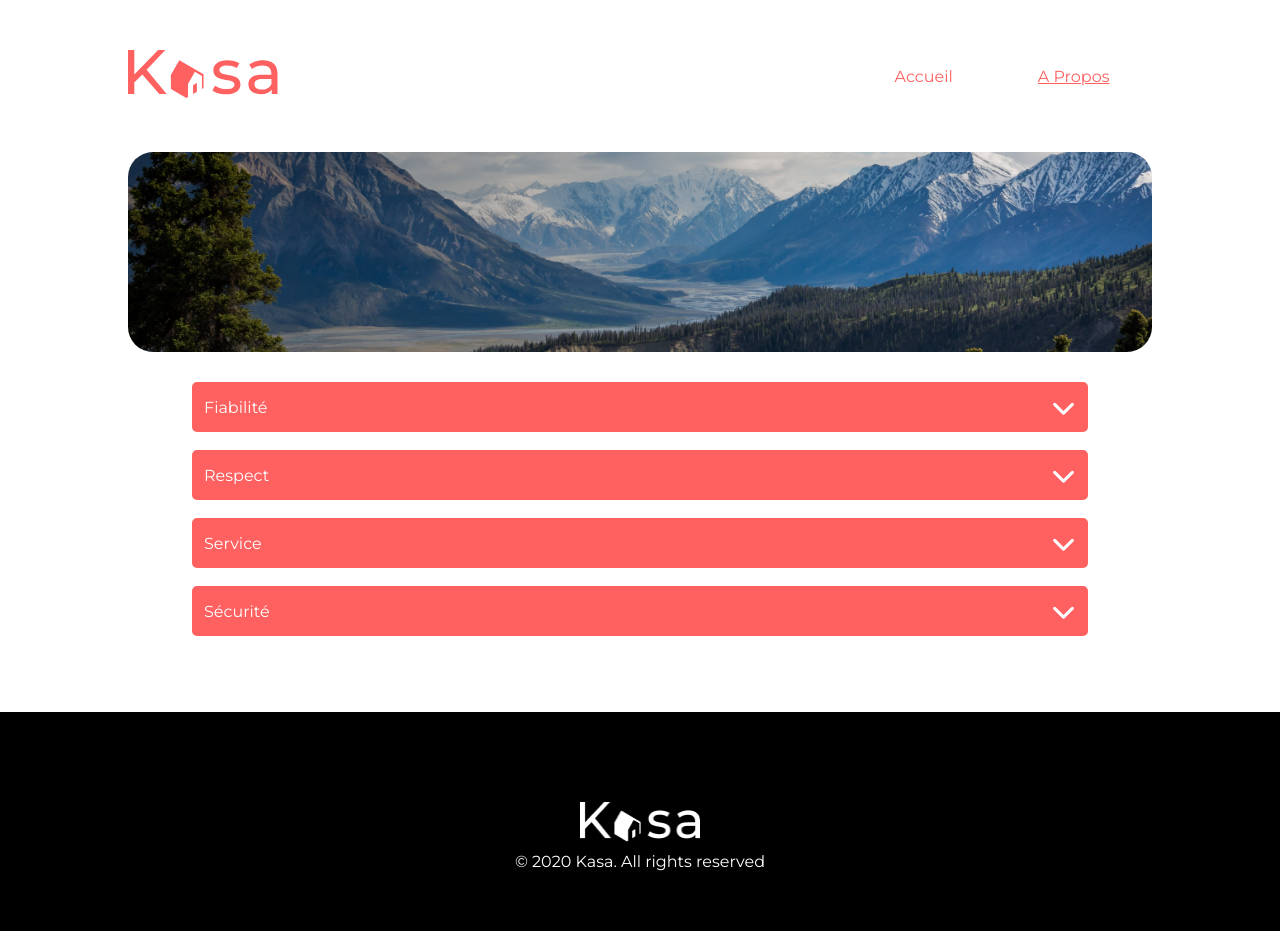
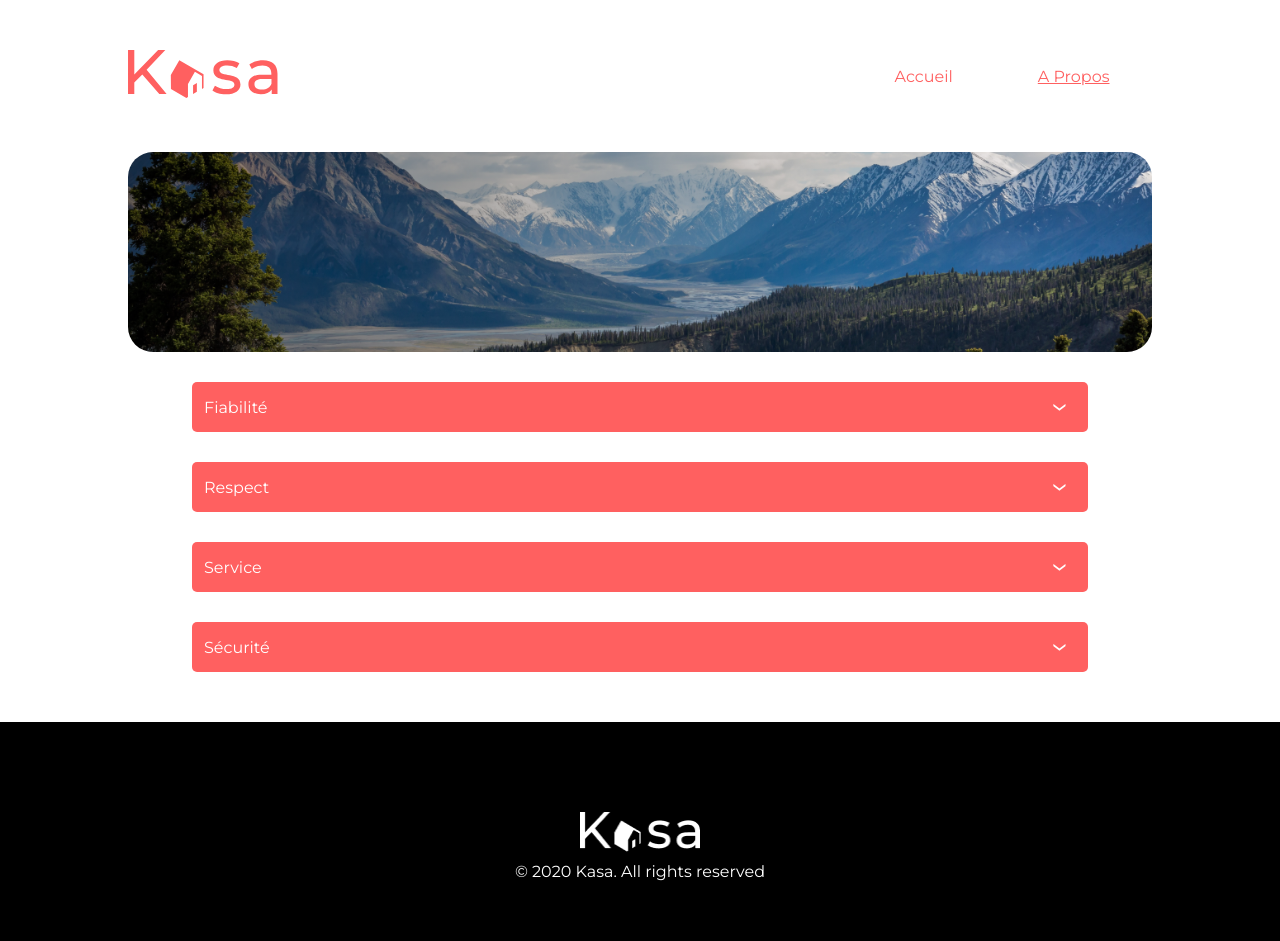
Before and after one commit to Matteo-CB/kasa-projet8, a React (Create React App) app: page /a-propos in a window 1280 px wide. Built offline with nearby package versions, Linux system fonts and the light colour scheme.

Commit message:
correction details components

```diff
--- a/src/components/Details.js
+++ b/src/components/Details.js
@@ -1,50 +1,38 @@
-import React, { useRef, useState } from "react";
-import { useLocation } from "react-router-dom";
+import React, { useState } from "react";
 
 const Details = ({ detailsData }) => {
-  const location = useLocation();
-  const arrowSrc =
-    location.pathname === "/logement/0" ||
-    "/logement/1" ||
-    "/logement/2" ||
-    "/logement/3" ||
-    "/logement/4" ||
-    "/logement/5"
-      ? "../images/arrow-down-bold-svgrepo-com.svg"
-      : "./images/arrow-down-bold-svgrepo-com.svg";
+  const [isChecked, setIsChecked] = useState(false);
 
-  const arrowRef = useRef(null);
-  const [isOpen, setIsOpen] = useState(false);
 
-  const handleToggle = () => {
-    setIsOpen(!isOpen);
+  const checkHandler = () => {
+    setIsChecked(!isChecked);
+
   };
 
-  const handleArrowRef = (ref) => {
-    arrowRef.current = ref;
-  };
-
-  const arrowStyle = {
-    transform: isOpen ? "rotate(180deg)" : "rotate(0)",
-  };
 
   return (
     <div className="details">
-      <div className="details-title" onClick={handleToggle}>
-        {detailsData.title}{" "}
-        <img
-          width={25}
-          ref={handleArrowRef}
-          className={isOpen ? "open" : "close"}
-          src={arrowSrc}
-          alt="arrow"
-          style={arrowStyle}
-        />
+      <input
+        type="checkbox"
+        className="check"
+        id={detailsData.id}
+        checked={isChecked}
+        onChange={checkHandler}
+      />
+      <label
+        className={isChecked ? "details-title" : "details-title chevron2"}
+        htmlFor={detailsData.id}
+      >
+        {detailsData.title}
+      </label>
+      <div
+        id={"content" + detailsData.id}
+        className={
+          isChecked ? "content checkedDetails" : "content uncheckedDetails"
+        }
+      >
+        {detailsData.content}
       </div>
-
-      <p className={isOpen ? "down content" : "content up"}>
-        {detailsData.content}
-      </p>
     </div>
   );
 };
--- a/src/components/Header.js
+++ b/src/components/Header.js
@@ -27,7 +27,7 @@ const Header = () => {
   }, []);
   const logoWidth = windowWidth < 390 ? 100 : 150;
   return (
-    <header>
+    <header id="header">
       <NavLink to={"/"}>
         <img width={logoWidth} src={logoSrc} alt="logo" />
       </NavLink>
@@ -38,7 +38,7 @@ const Header = () => {
               Accueil
             </li>
           </NavLink>
-          <NavLink to={"/a-propos"}>
+          <NavLink to={"/a-propos#header"}>
             <li className={location.pathname === "/a-propos" ? "selected" : ""}>
               A Propos
             </li>
--- a/src/components/HousingContainer.js
+++ b/src/components/HousingContainer.js
@@ -5,7 +5,7 @@ const HousingContainer = ({ data }) => {
   return (
     <div className="housing-container">
       {data.map((e, index) => (
-        <NavLink to={`/logement/${index}`} key={e.id}>
+        <NavLink to={`/logement/${index}#header`} key={e.id}>
           <div
             style={{
               background: `linear-gradient(225deg, rgba(255, 255, 255, 0.00) 0%, rgba(0, 0, 0, 0.50) 100%), url(${e.cover}) center/cover`,
--- a/src/components/Infos.js
+++ b/src/components/Infos.js
@@ -48,12 +48,14 @@ const Infos = ({ housingData }) => {
           detailsData={{
             title: "Description",
             content: housingData && housingData.description,
+            id: 5,
           }}
         />
         <Details
           detailsData={{
             title: "Équipements",
             content: housingData && equipments,
+            id: 6,
           }}
         />
       </div>
--- a/src/pages/About.js
+++ b/src/pages/About.js
@@ -6,6 +6,7 @@ import Details from "../components/Details";
 const About = () => {
   return (
     <>
+
       <Header />
       <main className="about">
         <div className="about-header"></div>
@@ -16,6 +17,7 @@ const About = () => {
               content: `Les annonces postées sur Kasa garantissent une fiabilité totale.
               Les photos sont conformes aux logements, et toutes les
               informations sont régulièrement vérifiées par nos équipes.`,
+              id: 1,
             }}
           />
           <Details
@@ -24,6 +26,7 @@ const About = () => {
               content: `La bienveillance fait partie des valeurs fondatrices de Kasa. Tout
               comportement discriminatoire ou de perturbation du voisinage
               entraînera une exclusion de notre plateforme.`,
+              id: 2,
             }}
           />
           <Details
@@ -32,6 +35,7 @@ const About = () => {
               content: `La bienveillance fait partie des valeurs fondatrices de Kasa. Tout
               comportement discriminatoire ou de perturbation du voisinage
               entraînera une exclusion de notre plateforme.`,
+              id: 3,
             }}
           />
           <Details
@@ -43,6 +47,7 @@ const About = () => {
           à l'hôte qu'au locataire, cela permet à nos équipes de vérifier
           que les standards sont bien respectés. Nous organisons également
           des ateliers sur la sécurité domestique pour nos hôtes.`,
+              id: 4,
             }}
           />
         </div>
--- a/src/pages/NotFound.js
+++ b/src/pages/NotFound.js
@@ -10,9 +10,7 @@ const NotFound = () => {
       <main className="not-found">
         <h1>404</h1>
         <p>Oups! La page que vous demandez n'existe pas.</p>
-        <NavLink to={'/'}>
-        Retourner sur la page d’accueil
-        </NavLink>
+        <NavLink to={"/"}>Retourner sur la page d’accueil</NavLink>
       </main>
       <Footer />
     </>
--- a/src/styles/_settings.scss
+++ b/src/styles/_settings.scss
@@ -1,7 +1,8 @@
 // -- Variables --
 
 // Couleur
-
+$midnight: #2c3e50;
+$clouds: #ecf0f1;
 $primary: #FF6060;
 $grey: #f6f6f6;
 $gradient: linear-gradient(225deg, rgba(255, 255, 255, 0.00) 0%, rgba(0, 0, 0, 0.50) 100%);
--- /dev/null
+++ b/src/styles/components/_loader.scss
@@ -0,0 +1,38 @@
+
+.loader{
+    height: 100vh;
+    width: 100%;
+    background: white;
+    position: fixed;
+    top: 0;
+    z-index: 100;
+    animation: loaderScreen 1s ease forwards;
+}
+.loader-circle{
+    position: fixed;
+    z-index: 150;
+    border: $primary 4px solid;
+    border-top: rgb(189, 186, 186) 4px solid;
+    border-radius: 50%;
+    height: 50px;
+    width: 50px;
+    top: 50%;
+    left: 50%;
+    transform: translate(-50%, -50%) rotate(0);
+    animation: turn 1s ease forwards;
+}
+@keyframes loaderScreen {
+    100%{
+        display: none;
+    }
+}
+
+@keyframes turn {
+    0%{
+        transform: translate(-50%, -50%) rotate(0);
+    }
+    100%{
+        transform: translate(-50%, -50%) rotate(-360deg);
+        display: none;
+    }
+}
--- a/src/styles/index.scss
+++ b/src/styles/index.scss
@@ -12,3 +12,4 @@
 @import './components/header';
 @import './components/housing-container';
 @import './components/footer';
+@import './components/loader';
--- a/src/styles/pages/_about.scss
+++ b/src/styles/pages/_about.scss
@@ -1,4 +1,4 @@
-
+@import '../settings';
 .about{
 
     .about-header {
@@ -20,12 +20,32 @@
         }}
 }
 .details-container{
+  .check{
+    display: none;
+  }
+
+  .content{
+    background: $grey;
+    color: $primary;
+    font-size: 0.8rem;
+    transition: .35s;
+
+  }
+  .checkedDetails{
+    max-height: 100vh;
+    padding: 15px;
+  }
+  .uncheckedDetails{
+    max-height: 0;
+  }
     .details{
+      overflow: hidden;
         margin: 30px 0;
         position: relative;
         transition: 0.5s;
     }
     .details-title{
+      position: relative;
         cursor: pointer;
         display: flex;
         justify-content: space-between;
@@ -35,13 +55,22 @@
         color: white;
         padding: 12px;
         border-radius: 5px;
-        img{
-
-            transition: 0.8s;
+        &::after{
+        content: "\203A";
+        font-size: 2rem;
+        position: absolute;
+        right: 20px;
+        transition: .35s;
+        font-weight: 400;
+        border-radius: 50%;
+        transform: rotate(-90deg);
         }
 
     }
-
+    .chevron2{
+      &::after{
+      transform: rotate(90deg);}
+    }
    p{
         position: relative;
         z-index: -500;
@@ -60,37 +89,3 @@
         }
     }
 }
-
-.down {
-    animation: open 0.8s ease forwards;
-  }
-
-  @keyframes open {
-    0% {
-        opacity: 0;
-      margin-top: -100px;
-    }
-    100% {
-        opacity: 1;
-      margin-top: 0;
-    }
-  }
-
-  .up {
-    animation: up 0.8s ease forwards;
-    animation-fill-mode: forwards;
-  }
-
-  @keyframes up {
-    0% {
-      margin-top: 0;
-    }
-    99% {
-      margin-top: -100px;
-    }
-    100% {
-        visibility: hidden;
-        margin-top: -100px;
-      opacity: 0;
-    }
-  }
```
Also changed, not shown: src/components/Loader.js (added, +12 -0 lines).
